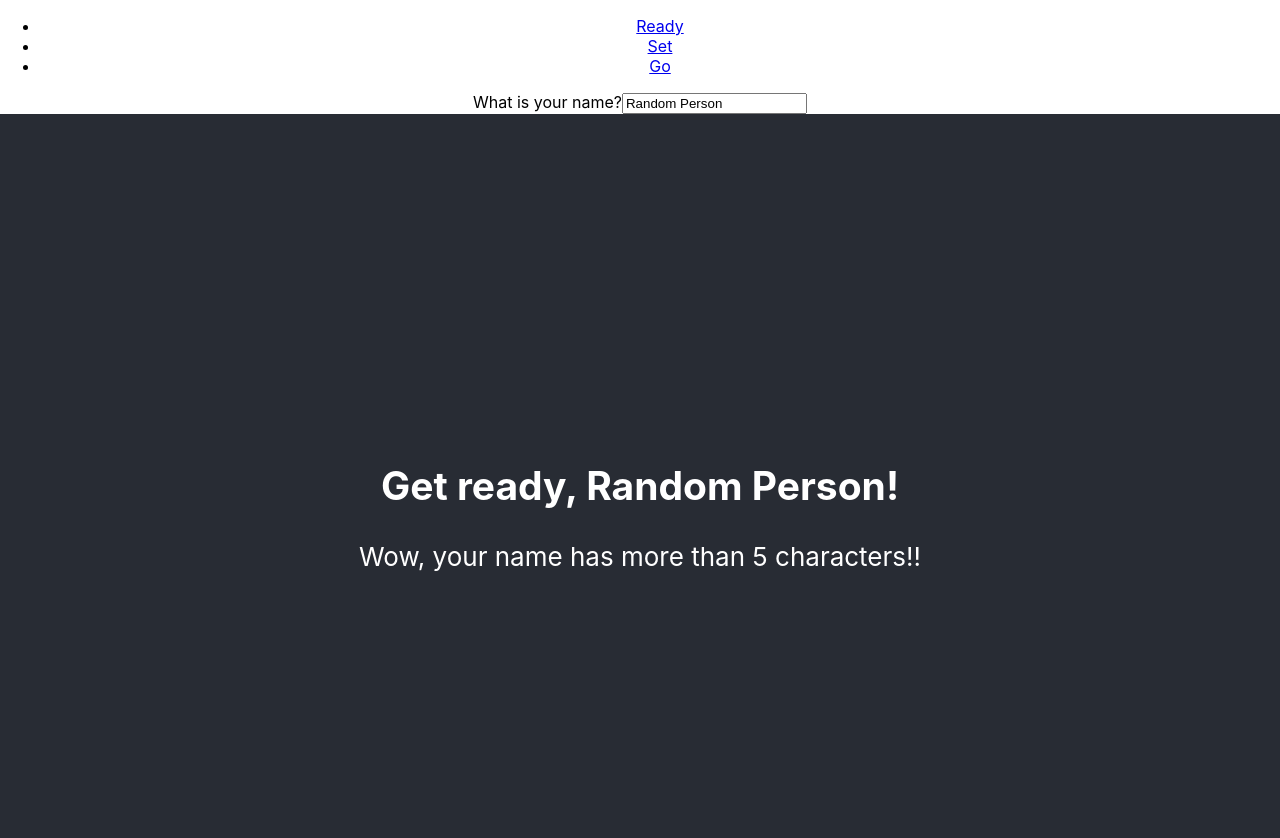
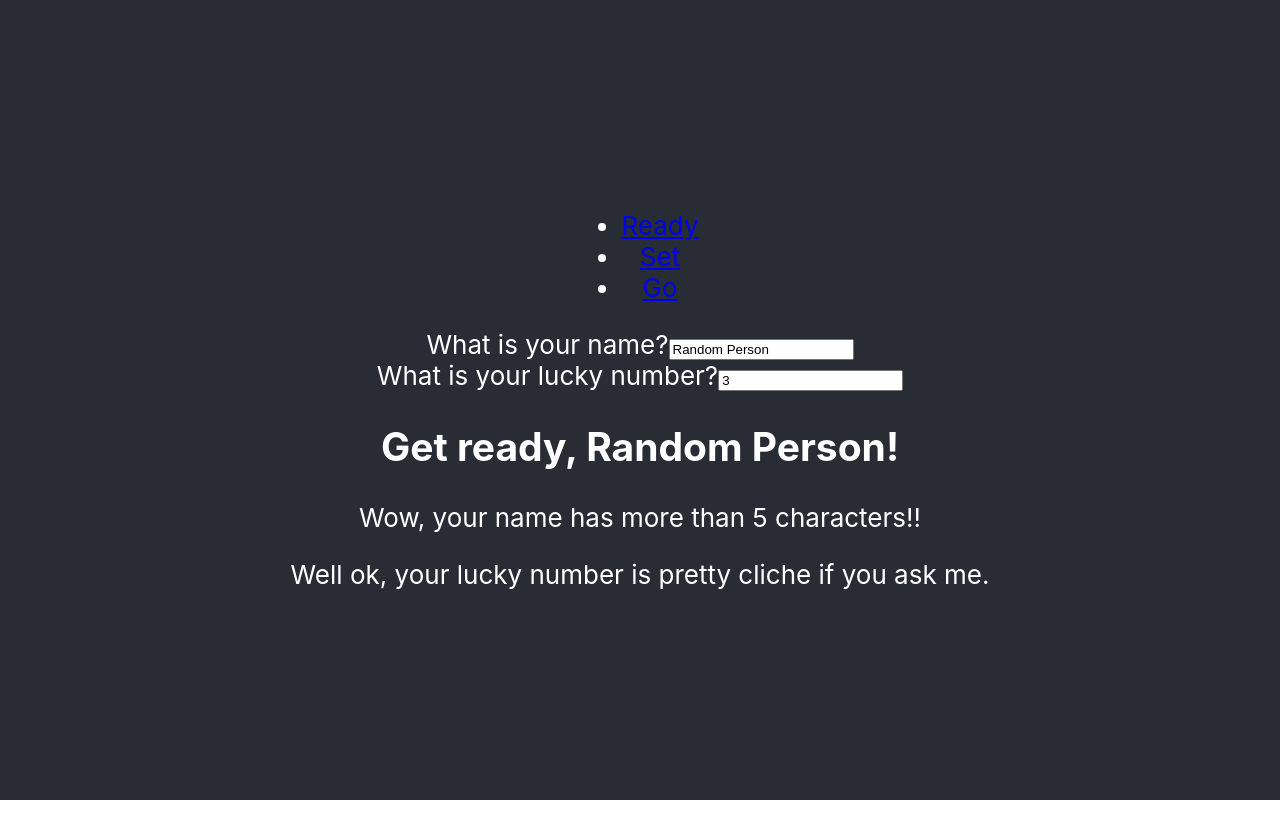
Before and after one commit to ChristianJaderberg/react-labb-1, a React (Create React App) app: page / in a window 1280 px wide. Shown: the top 838 px of the page. After the commit the page ends 800 px from the top, so only its background shows below. Built offline with nearby package versions, Linux system fonts and the light colour scheme.

Commit message:
Added conditional-operator

```diff
--- a/src/App.js
+++ b/src/App.js
@@ -8,10 +8,12 @@ import Go from './components/Go'
 function App() {
 
   const [name, setName] = useState('Random Person')
+  const [luckyNumber, setLuckyNumber] = useState(3)
 
   return (
     <div className="App">
       <Router>
+        <header className="App-header">
           <nav>
             <ul>
               <li>
@@ -25,6 +27,7 @@ function App() {
               </li>
             </ul>
           </nav>
+
           <label>
             What is your name?
           <input
@@ -32,9 +35,17 @@ function App() {
             value={name}
           />
           </label>
-        <header className="App-header">
+
+          <label>
+            What is your lucky number?
+          <input
+            onChange={(event) => setLuckyNumber(event.target.value)}
+            value={luckyNumber}
+          />
+          </label>
+
           <Switch>
-            <Route exact path="/"><Ready name={name} /></Route>
+            <Route exact path="/"><Ready name={name} luckyNumber={luckyNumber} /></Route>
             <Route path="/set"><Set name={name} /></Route>
             <Route path="/go"><Go name={name} /></Route>
           </Switch>
--- a/src/components/Ready.js
+++ b/src/components/Ready.js
@@ -5,8 +5,10 @@ function Ready(props) {
       <div>
             <h2>Get ready, {props.name}!</h2>
             {props.name.length < 5 && <p>Your name has less than 5 characters!</p>}
-            {props.name.length == 5 && <p>Your name has exactly 5 characters!</p>}
+            {props.name.length === 5 && <p>Your name has exactly 5 characters!</p>}
             {props.name.length > 5 && <p>Wow, your name has more than 5 characters!!</p>}
+
+            {props.luckyNumber > 10 ? <p>Your lucky number is way off! Good luck with that...</p> : <p>Well ok, your lucky number is pretty cliche if you ask me.</p>}
       </div>
     )
 }
```
Also changed, not shown: 1 other file (tests, documents, lock files or other folders). Lines whose indentation alone changed are shown as unchanged.
